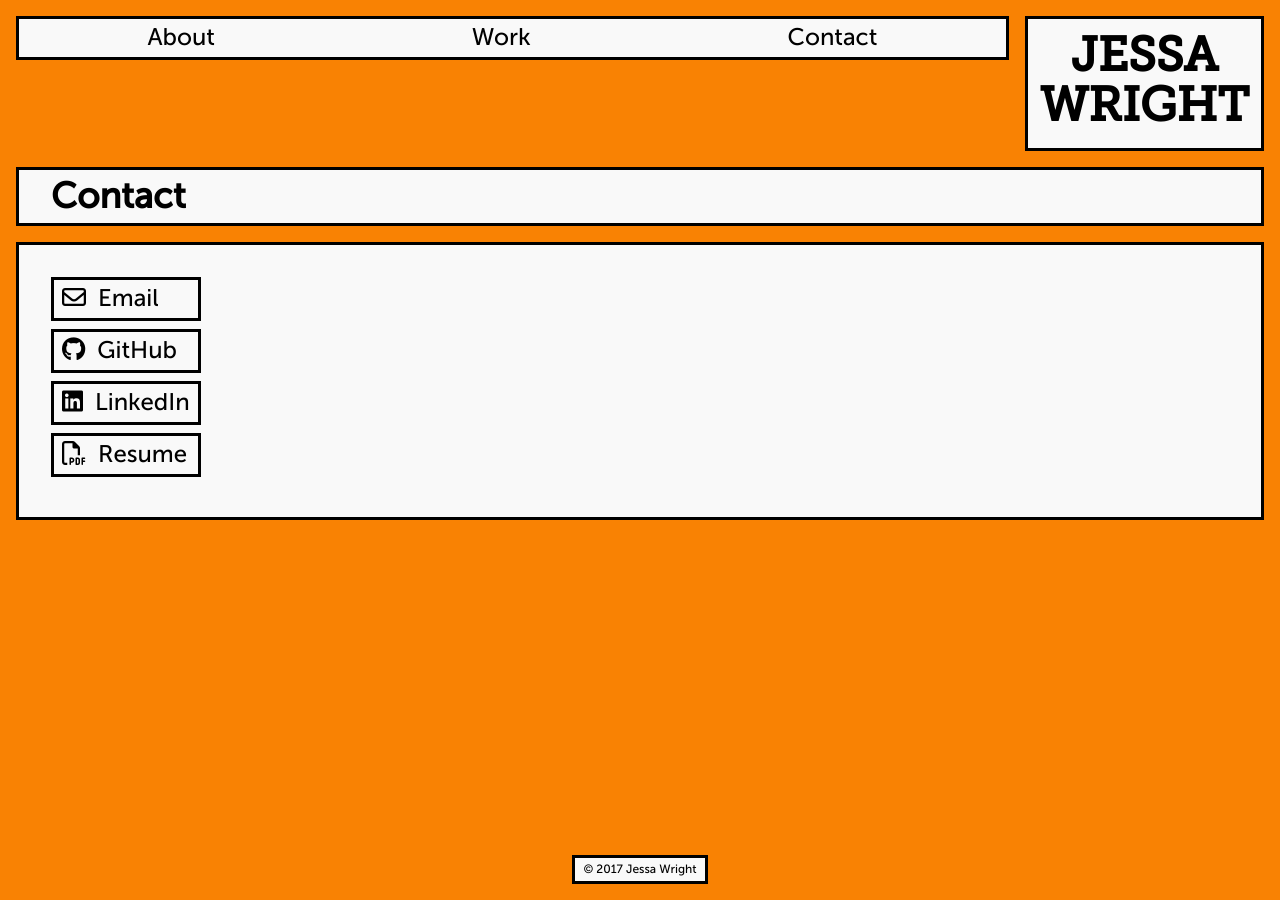
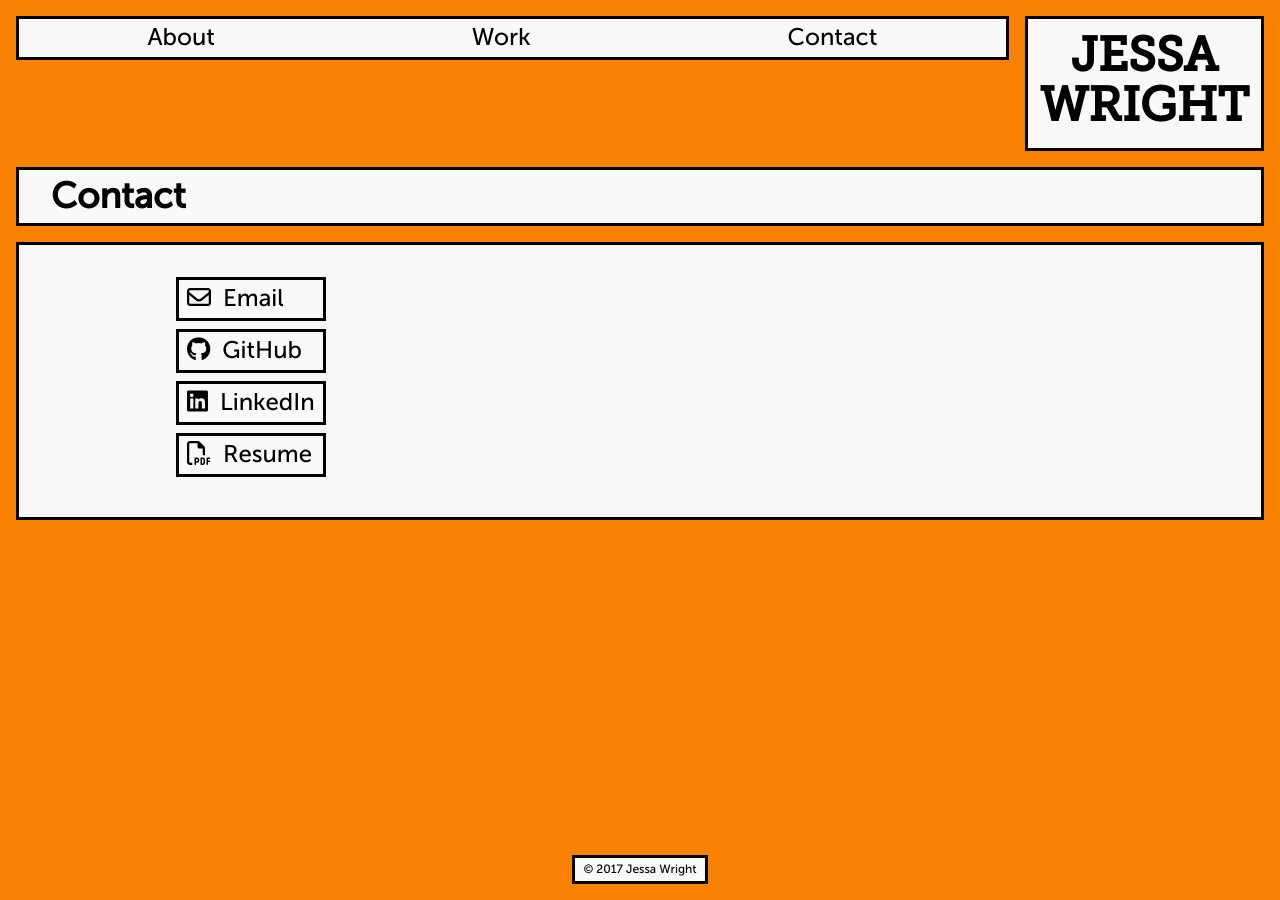
Before and after one commit to jessawright/web-portfolio-2, a Jekyll site: the page built from _pages/02_contact.html, in a window 1280 px wide. Built offline with Jekyll 4.4.1, drawn with Linux system fonts in a browser that asks for light colours; nearby versions of some CDN libraries.

Commit message:
centering and max-widths

```diff
--- a/_config.yml
+++ b/_config.yml
@@ -17,8 +17,9 @@ title: Jessa Wright
 email: jessa@jessawright.com
 description: > # this means to ignore newlines until "baseurl:"
 
-baseurl: "" # the subpath of your site, e.g. /blog
-url: "http://localhost:4000" # the base hostname & protocol for your site
+
+baseurl: ""
+url: "" # the base hostname & protocol for your site
 twitter_username: jessaiswright
 github_username:  jessawright
 
--- a/_includes/head.html
+++ b/_includes/head.html
@@ -7,7 +7,6 @@
 
   <link rel="stylesheet" href="{{ "/css/main.css" | prepend: full_base_url }}">
   <link rel="canonical" href="{{ page.url | replace:'index.html','' | prepend: full_base_url }}">
-  <link rel="alternate" type="application/rss+xml" title="{{ site.title | escape }}" href="{{ "/feed.xml" | prepend: full_base_url }}">
 
   {% if jekyll.environment == 'production' and site.google_analytics %}
   {% include google-analytics.html %}
--- a/_pages/02_contact.html
+++ b/_pages/02_contact.html
@@ -7,6 +7,6 @@ class: page
 <ul class="page__list--contact page__list">
   <li class="page__list-item--contact"><a href="mailto:{{ site.email }}"><i class="fa fa-envelope-o" aria-hidden="true"></i>Email</a></li>
   <li class="page__list-item--contact"><a href="https://github.com/jessawright"><i class="fa fa-github" aria-hidden="true"></i>GitHub</a></li>
-  <li class="page__list-item--contact"><a href="https://www.linkedin.com/in/jessica-wright-64998031"><i class="fa fa-linkedin-square" aria-hidden="true"></i>LinkedIn</a></li>
+  <li class="page__list-item--contact"><a href="https://www.linkedin.com/in/jessa-wright/"><i class="fa fa-linkedin-square" aria-hidden="true"></i>LinkedIn</a></li>
   <li class="page__list-item--contact"><a href={{ "/static_files/docs/jwright-resume.pdf" | prepend: site.baseurl }}><i class="fa fa-file-pdf-o" aria-hidden="true"></i></i>Resume</a></li>
 </ul>
--- a/_sass/_general.scss
+++ b/_sass/_general.scss
@@ -3,7 +3,7 @@ $focus-highlight: #DDDDDD;
 $background-color: #F9F9F9;
 $accent-color: #F98203;
 $accent-shade: #AAAAAA;
-$border: .2rem solid $text-color;
+$border: 0.2rem solid $text-color;
 
 * {
     box-sizing: border-box;
@@ -18,6 +18,7 @@ html {
     border: 0;
     vertical-align: baseline;
 }
+
 body {
     margin: 0;
     padding: 1rem;
@@ -25,6 +26,7 @@ body {
     vertical-align: baseline;
     background-color: $accent-color;
 }
+
 h1 {
     font-size: 3rem;
     line-height: 1.05;
@@ -34,6 +36,7 @@ h1 {
     vertical-align: bottom;
     background-color: $background-color;
 }
+
 h2 {
     font-size: 2.25rem;
     line-height: 1.25;
@@ -43,6 +46,7 @@ h2 {
     vertical-align: baseline;
     background-color: $background-color;
 }
+
 h3 {
     font-size: 1.75rem;
     line-height: 1.25;
@@ -52,6 +56,7 @@ h3 {
     vertical-align: baseline;
     background-color: $background-color;
 }
+
 h4 {
     font-size: 1.25rem;
     line-height: 1.22222222;
@@ -61,7 +66,48 @@ h4 {
     vertical-align: baseline;
     background-color: $background-color;
 }
-h5, h6, blockquote, span, pre, a, abbr, address, cite, code, del, dfn, em, header, footer, ins, kbd, q, s, samp, small, strong, var, b, u, i, dl, dt, dd, ol, ul, label, legend, caption, details, figcaption, mark, main, p, time, li {
+
+a,
+abbr,
+address,
+b,
+blockquote,
+caption,
+cite,
+code,
+dd,
+del,
+details,
+dfn,
+dl,
+dt,
+em,
+figcaption,
+footer,
+h5,
+h6,
+header,
+i,
+ins,
+kbd,
+label,
+legend,
+li,
+main,
+mark,
+ol,
+p,
+pre,
+q,
+s,
+samp,
+small,
+span,
+strong,
+time,
+u,
+ul,
+var {
     margin: 0;
     padding: 0;
     border: 0;
@@ -71,10 +117,38 @@ h5, h6, blockquote, span, pre, a, abbr, address, cite, code, del, dfn, em, heade
 }
 
 p {
-  margin-bottom: .5rem;
+    margin-bottom: 0.5rem;
 }
 
-div, object, iframe, img, sub, sup, fieldset, form, table, tbody, tfoot, thead, tr, th, td, article, aside, canvas, embed, figure, hgroup, menu, nav, output, ruby, section, summary, audio, video {
+article,
+aside,
+audio,
+canvas,
+div,
+embed,
+fieldset,
+figure,
+form,
+hgroup,
+iframe,
+img,
+menu,
+nav,
+object,
+output,
+ruby,
+section,
+sub,
+summary,
+sup,
+table,
+tbody,
+td,
+tfoot,
+th,
+thead,
+tr,
+video {
     margin: 0;
     padding: 0;
     border: 0;
@@ -82,30 +156,57 @@ div, object, iframe, img, sub, sup, fieldset, form, table, tbody, tfoot, thead,
     background-color: $background-color;
 }
 
-article, aside, details, figcaption, figure, footer, header, menu, nav, section {
+article,
+aside,
+details,
+figcaption,
+figure,
+footer,
+header,
+menu,
+nav,
+section {
     display: block;
     background-color: $background-color;
 }
-menu, ol, ul {
+
+menu,
+ol,
+ul {
     background-color: $background-color;
 }
-blockquote, q {
+
+blockquote,
+q {
     quotes: none;
     background-color: $background-color;
 }
-blockquote:before, blockquote:after, q:before, q:after {
+
+blockquote:after,
+blockquote:before,
+q:after,
+q:before {
     content: '';
     content: none;
 }
+
 table {
     border-collapse: collapse;
     border-spacing: 0;
     background-color: $background-color;
 }
-:focus, :active, :hover, :focus:hover {
+
+:active,
+:focus,
+:focus:hover,
+:hover {
     outline: none;
 }
-a:active, a:hover, a:focus, a:hover:focus {
+
+a:active,
+a:focus,
+a:hover,
+a:hover:focus {
     outline-width: 0;
 }
 
@@ -115,7 +216,9 @@ a {
     text-decoration: none;
     color: $text-color;
 }
-sub, sup {
+
+sub,
+sup {
     font-size: 75%;
     line-height: 0;
     position: relative;
@@ -124,9 +227,11 @@ sub, sup {
     padding: 0;
     border: 0;
 }
+
 sub {
     bottom: -0.25em;
 }
+
 sup {
     top: -0.5em;
 }
@@ -135,32 +240,23 @@ table {
     border-collapse: separate;
     border-spacing: 0;
 }
-/*
-a img, :link img, :visited img {
-    border: none;
-}
-*/
 
 .container--site {
     width: 100%;
+    max-width: 80rem;
     background-color: $accent-color;
     margin: 0 auto;
     text-align: center;
+}
 
-}
 .container--page {
     border: $border;
     margin-bottom: 1rem;
     padding: 1rem;
     width: 100%;
-
-
-
 }
 
 main {
-
-
     text-align: left;
 }
 
@@ -168,36 +264,40 @@ img {
     background-color: transparent;
 }
 @media screen and (max-width: 48rem) {
-
     h1 {
         font-size: 2.25rem;
     }
+
     h2 {
         font-size: 2rem;
     }
+
     h3 {
         font-size: 1.5rem;
     }
+
     h4 {
         font-size: 1.125rem;
     }
 }
-
 @media screen and (max-width: 34rem) {
     body {
         font-size: 100%;
     }
+
     h1 {
         font-size: 2rem;
     }
+
     h2 {
         font-size: 1.625rem;
     }
+
     h3 {
         font-size: 1.375rem;
     }
+
     .container--page {
-      padding: .5rem;
+        padding: 0.5rem;
     }
-
 }
--- a/_sass/_pages.scss
+++ b/_sass/_pages.scss
@@ -1,5 +1,7 @@
 .page {
   padding: 1rem;
+  max-width: 60rem;
+  margin: 0 auto;
 }
 
 .page__header {
--- a/_sass/_work.scss
+++ b/_sass/_work.scss
@@ -1,6 +1,6 @@
 .work__content {
-  max-width: 60em;
-  margin: 1rem;
+  max-width: 60rem;
+  margin: 1rem auto;
 }
 
 .work__feature-image {
```
Lines whose indentation alone changed are shown as unchanged.
